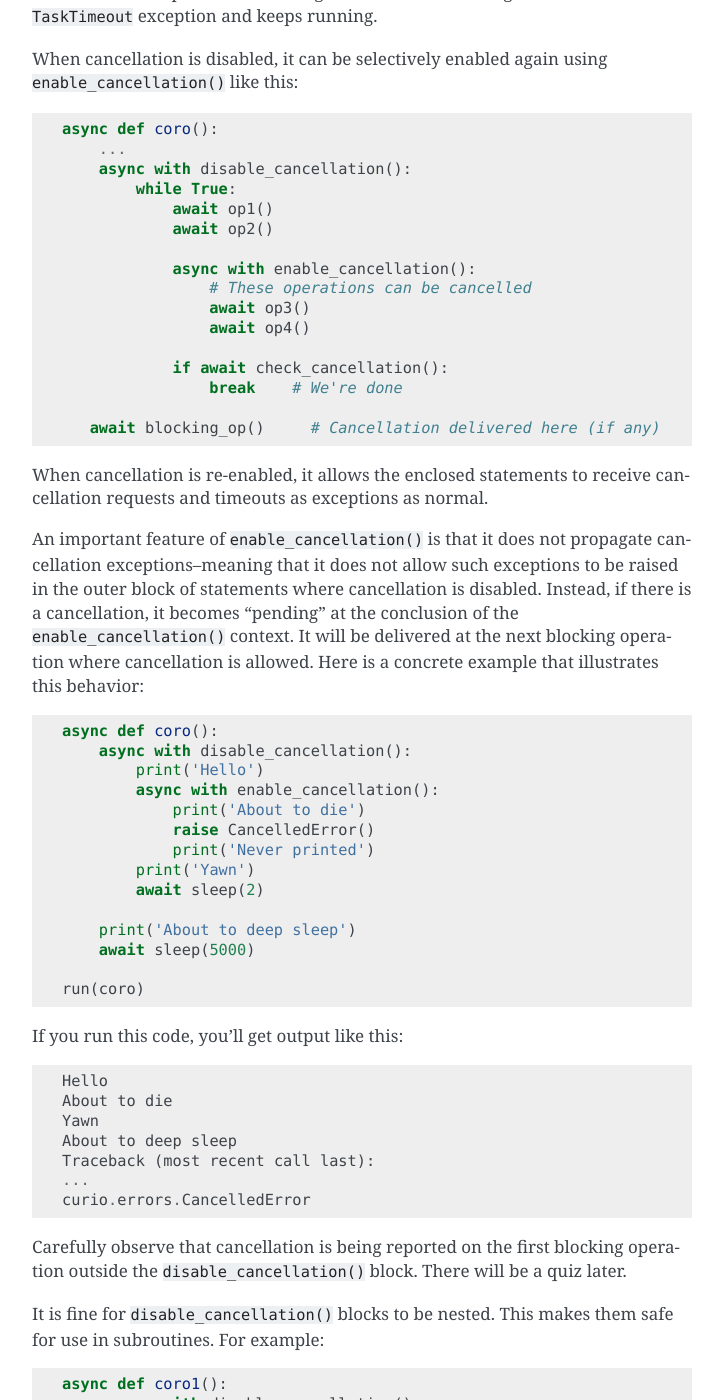
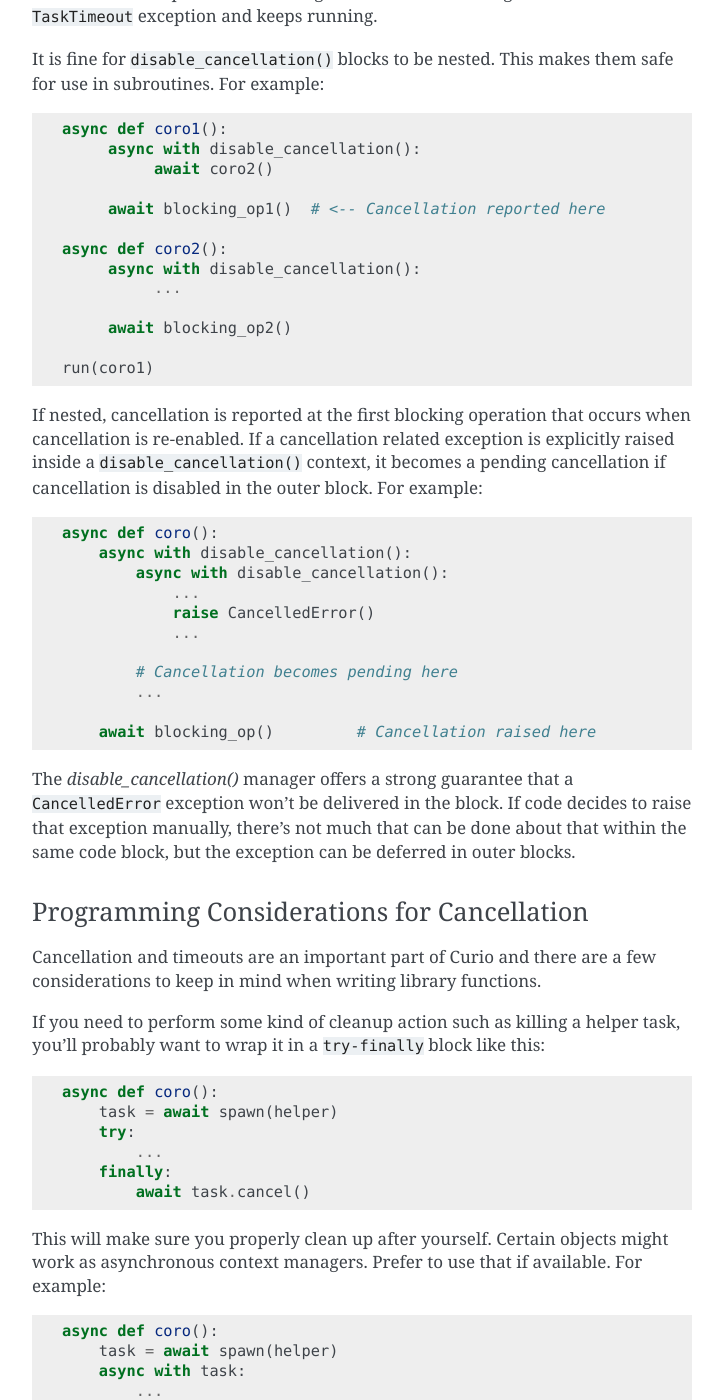
Before and after one commit to dabeaz/curio, a Sphinx documentation site: the page built from docs/devel.rst, in a window 1280 px wide and 1400 px high, scrolled down 30208 px. Shown: the whole window, without its empty margins (388-1111 px from the left). Built offline with Sphinx 7.4.7, drawn with Linux system fonts in a browser that asks for light colours; pages that are not in the unit, such as notebooks, are missing from menus; some of the changed text lies outside the part shown.

Commit message:
Simplified cancellation control

```diff
--- a/docs/devel.rst
+++ b/docs/devel.rst
@@ -1391,7 +1391,7 @@ If you are trying to shield a single operation, you can also pass a coroutine to
 
     async def coro():
         ...
-        await disable_cancellation(op)
+        await disable_cancellation(op())
         ...
 
 Code that disables cancellation can explicitly poll for the presence
@@ -1433,66 +1433,6 @@ The ``set_cancellation()`` function can be used to clear or change the
 pending cancellation exception to something else.  The above code ignores
 the ``TaskTimeout`` exception and keeps running.
 
-When cancellation is disabled, it can be selectively enabled again using
-``enable_cancellation()`` like this::
-
-    async def coro():
-        ...
-        async with disable_cancellation():
-            while True:
-                await op1()
-                await op2()
-
-                async with enable_cancellation():
-                    # These operations can be cancelled
-                    await op3()
-                    await op4()
-
-                if await check_cancellation():
-                    break    # We're done
-
-       await blocking_op()     # Cancellation delivered here (if any)
-
-When cancellation is re-enabled, it allows the enclosed statements to
-receive cancellation requests and timeouts as exceptions as normal.
-
-An important feature of ``enable_cancellation()`` is that it does not
-propagate cancellation exceptions--meaning that it does not allow
-such exceptions to be raised in the outer block of statements
-where cancellation is disabled.  Instead, if there is a cancellation,
-it becomes "pending" at the conclusion of the ``enable_cancellation()``
-context.  It will be delivered at the next blocking operation where
-cancellation is allowed.   Here is a concrete example that illustrates
-this behavior::
-
-    async def coro():
-        async with disable_cancellation():
-            print('Hello')
-            async with enable_cancellation():
-                print('About to die')
-                raise CancelledError()
-                print('Never printed')
-            print('Yawn')
-            await sleep(2)
-
-        print('About to deep sleep')
-        await sleep(5000)
-
-    run(coro)
-
-If you run this code, you'll get output like this::
-
-    Hello
-    About to die
-    Yawn
-    About to deep sleep
-    Traceback (most recent call last):
-    ...
-    curio.errors.CancelledError
-
-Carefully observe that cancellation is being reported on the first blocking operation
-outside the ``disable_cancellation()`` block.  There will be a quiz later.
-
 It is fine for ``disable_cancellation()`` blocks to be nested.   This makes them
 safe for use in subroutines.  For example::
 
@@ -1511,48 +1451,28 @@ safe for use in subroutines.  For example::
     run(coro1)
 
 If nested, cancellation is reported at the first blocking operation
-that occurs when cancellation is re-enabled.
-
-It is illegal for ``enable_cancellation()`` to be used outside of a
-``disable_cancellation()`` context.  Doing so results in a
-``RuntimeError`` exception.  Cancellation is normally enabled in Curio
-so it makes little sense to use this feature in isolation.  Correct
-usage also tends to require careful coordination with code in which
-cancellation is disabled.  For that reason, it can't be used by
-itself.
-
-It is also illegal for any kind of cancellation exception to be raised
-in a ``disable_cancellation()`` context. For example::
+that occurs when cancellation is re-enabled.  If a cancellation
+related exception is explicitly raised inside a
+``disable_cancellation()`` context, it becomes a pending cancellation
+if cancellation is disabled in the outer block.  For example::
 
     async def coro():
         async with disable_cancellation():
+            async with disable_cancellation():
+                ...
+                raise CancelledError()
+                ...
+
+            # Cancellation becomes pending here
             ...
-            raise CancelledError()    # ILLEGAL
-            ...
-
-Doing this causes your program to die with a ``RuntimeError``.  The
-``disable_cancellation()`` feature is meant to be a strong guarantee
-that cancellation-related exceptions are not raised in the given block
-of statements.  If you raise such an exception, you're violating the
-rules.
-
-It is legal for cancellation exceptions to be raised inside a
-``enable_cancellation()`` context.  For example::
-
-    async def coro():
-        async with disable_cancellation():
-            ...
-            async with enable_cancellation():
-                ...
-                raise CancelledError()    # LEGAL
-
-            # Exception becomes "pending" here
-            ...
-
-        await blocking_op()  # Cancellation reported here
-
-Cancellation exceptions that escape ``enable_cancellation()`` become
-pending and are reported when blocking operations are performed later.
+
+        await blocking_op()         # Cancellation raised here
+
+The `disable_cancellation()` manager offers a strong guarantee that
+a ``CancelledError`` exception won't be delivered in the block. If
+code decides to raise that exception manually, there's not much that
+can be done about that within the same code block, but the exception can
+be deferred in outer blocks.
 
 Programming Considerations for Cancellation
 ^^^^^^^^^^^^^^^^^^^^^^^^^^^^^^^^^^^^^^^^^^^
```
Also changed, not shown: docs/reference.rst (+11 -14 lines), 2 other files.
